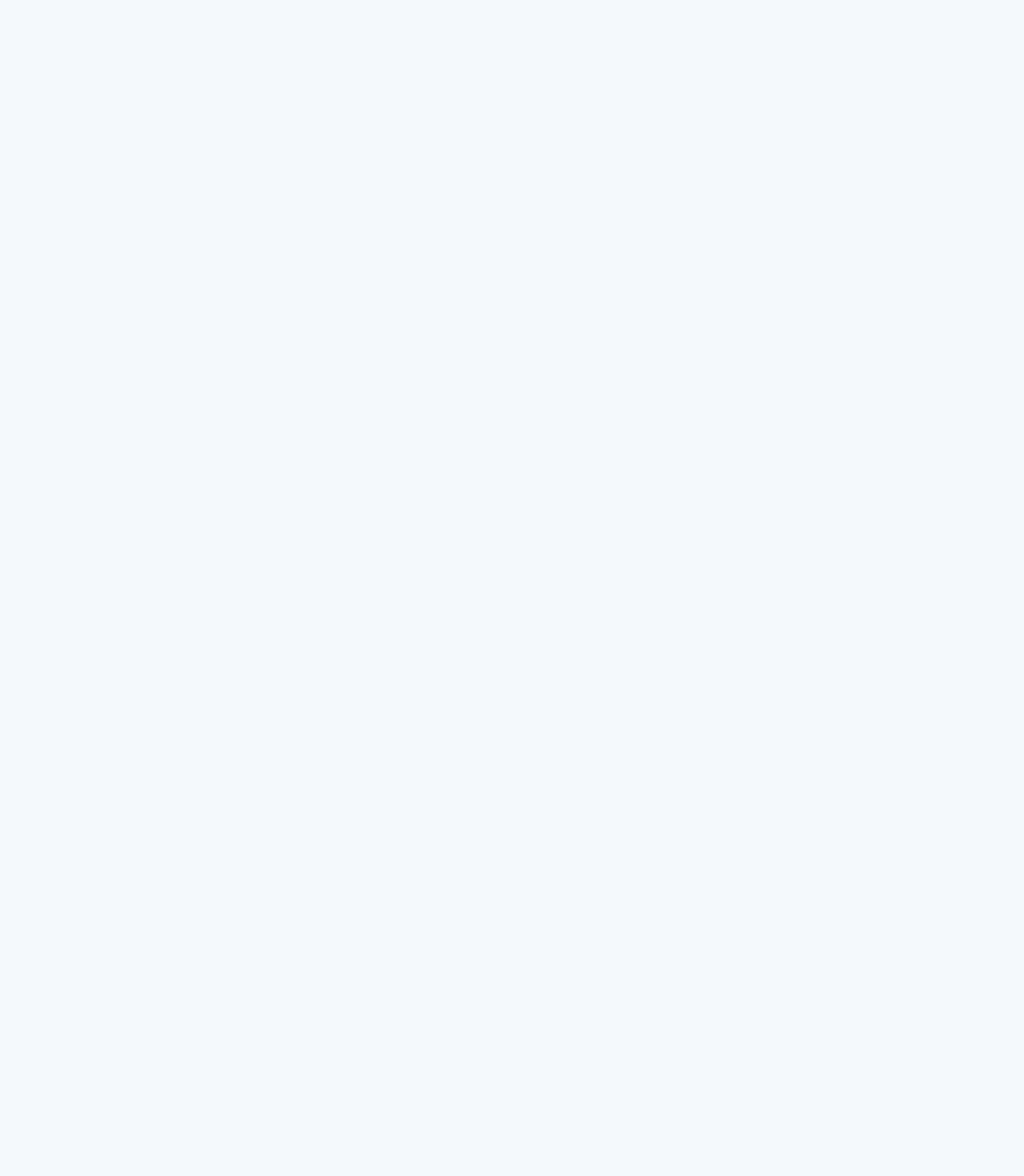
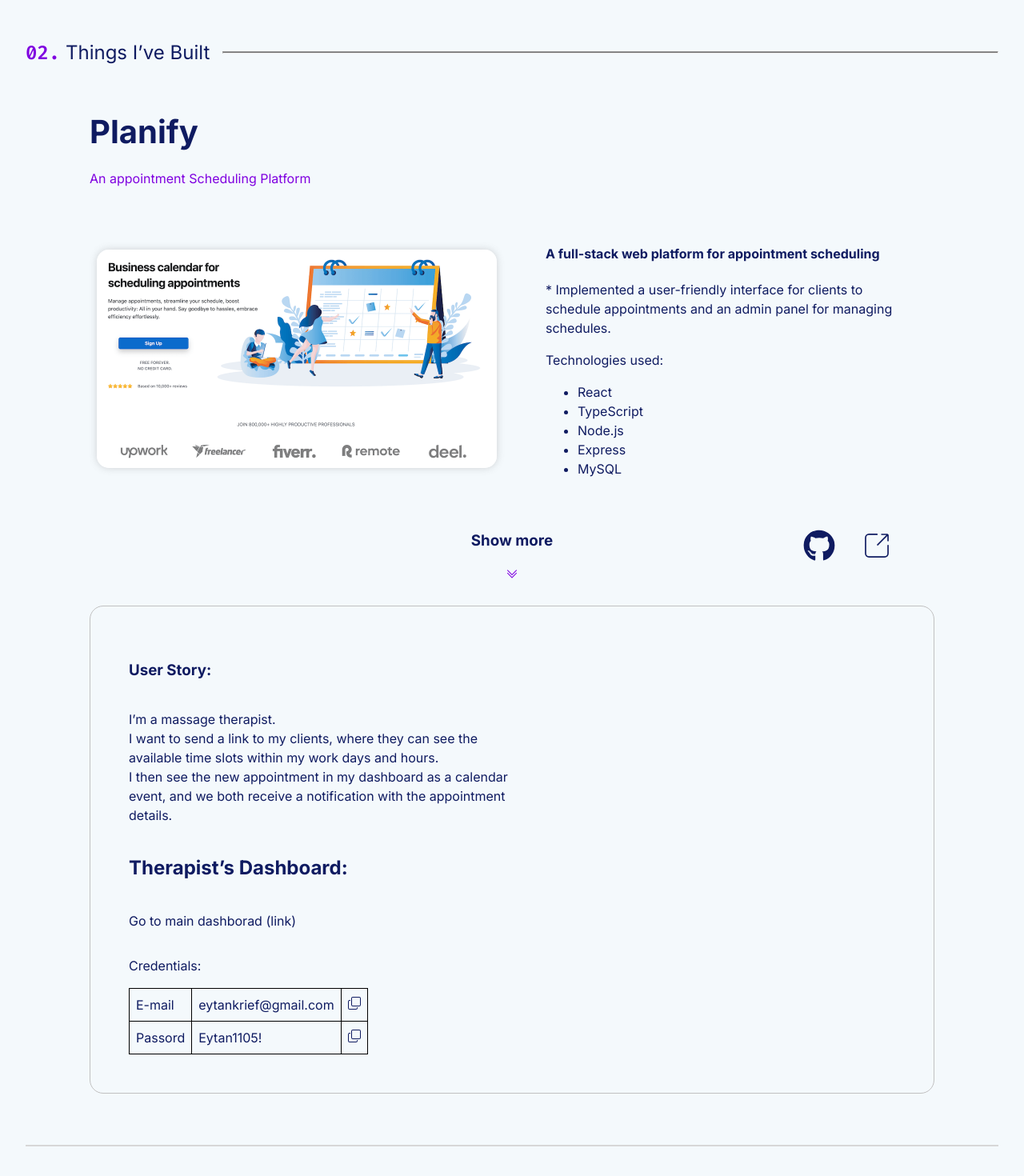
Before and after one commit to Eytan3000/presonal-website, a React (Vite) app: page / in a window 1280 px wide. Shown: the part 2120-3590 px from the top of the page at 80% size. Before the commit the page ends 2078 px from the top, so only its background shows below. Built offline with nearby package versions, Linux system fonts and the light colour scheme.

Commit message:
adding show more section

```diff
--- a/package.json
+++ b/package.json
@@ -11,7 +11,8 @@
   },
   "dependencies": {
     "react": "^18.2.0",
-    "react-dom": "^18.2.0"
+    "react-dom": "^18.2.0",
+    "react-icons": "^5.1.0"
   },
   "devDependencies": {
     "@types/react": "^18.2.56",
--- a/src/App.css
+++ b/src/App.css
@@ -67,7 +67,6 @@ hr {
   color: #7f00e0;
 }
 
-
 .grid-container {
   display: grid;
   grid-template-columns: 1fr 1fr; /* Two equal columns */
@@ -76,13 +75,16 @@ hr {
 
 .left-section {
   grid-column: 1 / 2; /* Span from column 1 to column 2 */
+  display: flex;
+  justify-content: center;
+  align-items: center; /* Center vertically */
 }
 
 .right-section {
   grid-column: 2 / 3; /* Span from column 2 to column 3 */
 }
 
-.hero-secondary-title{
+.hero-secondary-title {
   font-size: 1.5em;
   font-weight: 400;
 }
--- a/src/App.tsx
+++ b/src/App.tsx
@@ -2,14 +2,31 @@ import './App.css';
 import MenuBar from './components/menuBar/MenuBar';
 import Hero from './components/hero/Hero';
 import AboutMe from './components/aboutMe/AboutMe';
+import ProjectDetails from './components/reusable/projectDetails/ProjectDetails';
+import Card from './components/reusable/Card';
 
-function SectionDivider({ number, title }: { number: number; title: string }) {
+function SectionDivider({
+  number,
+  title,
+  mt,
+}: {
+  number: number;
+  title: string;
+  mt: number;
+}) {
   return (
     <>
-      <h2 className="hero-secondary-title">
-        <span className="menu-text-number">0{number}.</span> {title}
-      </h2>
-      <hr className="divider" />
+      <div
+        style={{
+          marginTop: `${mt}em`,
+          display: 'flex',
+          gap: '1rem',
+        }}>
+        <h2 className="hero-secondary-title" style={{ whiteSpace: 'nowrap' }}>
+          <span className="menu-text-number">0{number}.</span> {title}
+        </h2>
+        <hr />
+      </div>
     </>
   );
 }
@@ -21,14 +38,34 @@ function App() {
       <div className="main-div">
         <Hero />
 
-        <div
+        <SectionDivider number={1} title={'About me'} mt={32} />
+
+        <AboutMe />
+        {/* <SectionDivider number={3} title={'Technologies I Use'} mt={9} /> */}
+
+        {/* <div
           style={{
-            marginTop: '32em',
+            width: '100%',
             display: 'flex',
+            justifyContent: 'space-between',
           }}>
-          <SectionDivider number={1} title={'About me'} />
-        </div>
-        <AboutMe />
+          <Card title={'JavaScript'} />
+          <Card title={'TypeScript'} />
+          <Card title={'React'} />
+          <Card title={'Redux'} />
+          <Card title={'NodeJS'} />
+          <Card title={'ExpressJS'} />
+          <Card title={'MySQL'} />
+          <Card title={'Github'} />
+        </div> */}
+
+        <SectionDivider number={2} title={'Things I’ve Built'} mt={9} />
+
+        <ProjectDetails title={'Planify'} />
+        <ProjectDetails title={'Planify'} />
+        <ProjectDetails title={'Planify'} />
+
+        <SectionDivider number={3} title={'Contact'} mt={9} />
       </div>
     </>
   );
--- a/src/components/reusable/Card.tsx
+++ b/src/components/reusable/Card.tsx
@@ -12,7 +12,7 @@ export default function Card({ title }: { title: string }) {
         marginBottom: '1rem',
         width: '100%',
       }}>
-      <h4>{title}</h4>
+      {title}
     </div>
   );
 }
--- /dev/null
+++ b/src/components/reusable/projectDetails/ProjectDetails.tsx
@@ -0,0 +1,249 @@
+import './projectDetails.css';
+import planify from '../../../assets/planify.png';
+import { FaGithub } from 'react-icons/fa';
+import { CiShare1 } from 'react-icons/ci';
+import { LiaAngleDoubleDownSolid } from 'react-icons/lia';
+import { BsCopy } from 'react-icons/bs';
+
+const projectUrl = 'https://planifyapp.netlify.app/';
+const gitHubUrl = 'https://github.com/Eytan3000/appointment_client';
+
+function Details() {
+  return (
+    <>
+      <h4>A full-stack web platform for appointment scheduling</h4>
+      <p>
+        * Implemented a user-friendly interface for clients to schedule
+        appointments and an admin panel for managing schedules.
+      </p>
+      <p>Technologies used:</p>
+      <ul>
+        <li>React</li>
+        <li>TypeScript</li>
+        <li>Node.js</li>
+        <li>Express</li>
+        <li>MySQL</li>
+      </ul>
+    </>
+  );
+}
+
+function BottomDivider() {
+  return (
+    <div
+      style={{
+        marginTop: '4rem',
+        border: '0.1px solid #d7d7d7',
+      }}
+    />
+  );
+}
+
+export default function ProjectDetails({ title }: { title: string }) {
+  const handleOpenProjectUrl = () => window.open(projectUrl, '_blank');
+  const handleGithubClick = () => window.open(gitHubUrl, '_blank');
+  const handleCopy = (text: string) => {};
+  //     navigator.clipboard
+  //       .writeText(text)
+  //       .then(() => {
+  //         setCopied(true);
+  //       })
+  //       .catch((error) => {
+  //         console.error('Failed to copy:', error);
+  //       });
+  //   };
+
+  return (
+    <>
+      <div
+        style={{
+          display: 'flex',
+          flexDirection: 'column',
+          justifyContent: 'center',
+          marginTop: '2rem',
+          marginInline: '5rem',
+          //   margin: '2rem 5rem 6rem 5rem',
+        }}>
+        <h2 style={{ fontSize: '40px', margin: '0' }}>Planify</h2>
+        <p style={{ color: '#7f00e0', marginBottom: '3rem' }}>
+          An appointment Scheduling Platform
+        </p>
+
+        <div className="grid-container">
+          <div
+            onClick={handleOpenProjectUrl}
+            className="left-section"
+            style={{
+              cursor: 'pointer',
+            }}>
+            <img
+              className="project-img"
+              src={planify}
+              alt={title + ' project image'}
+            />
+          </div>
+          <div style={{ margin: '0 2rem' }} className="right-section">
+            <Details />
+          </div>
+        </div>
+
+        {/* <div
+          style={{
+            display: 'flex',
+            justifyContent: 'space-between',
+            marginTop: '1rem',
+          }}>
+          <div
+            style={{
+              display: 'flex',
+              justifyContent: 'space-between',
+              gap: '2rem',
+            }}>
+            <FaGithub size={40} />
+
+            <CiShare1 size={40} />
+          </div>
+          <button>Show more</button>
+          <div style={{ width: '112px' }} />
+        </div> */}
+        <div
+          style={{
+            display: 'flex',
+            justifyContent: 'space-between',
+            marginTop: '3rem',
+          }}>
+          <div style={{ width: '164px' }} />
+          {/* <button>Show more</button> */}
+
+          <div
+            className="show-more"
+            // style={{
+            //   cursor: 'pointer',
+            //   display: 'flex',
+            //   flexDirection: 'column',
+            //   alignItems: 'center',
+            // }}
+          >
+            <h3
+              className="show-more"
+              //   style={{
+              //     display: 'inline-block',
+              //     marginTop: '0',
+              //   }}
+            >
+              Show more
+            </h3>
+            <LiaAngleDoubleDownSolid className="show-more-icon" />
+          </div>
+
+          <div
+            style={{
+              display: 'flex',
+              justifyContent: 'space-between',
+              gap: '2rem',
+            }}>
+            <FaGithub className="icon" onClick={handleGithubClick} size={40} />
+            <CiShare1
+              className="icon"
+              onClick={handleOpenProjectUrl}
+              size={40}
+            />
+            <div style={{ width: '20px' }} />
+          </div>
+        </div>
+        {/* <div
+          style={{
+            display: 'flex',
+            flexDirection: 'column',
+            justifyContent: 'center',
+            gap: '2rem',
+          }}>
+          <div
+            style={{
+              display: 'flex',
+              justifyContent: 'center',
+              gap: '2rem',
+            }}>
+            <FaGithub size={40} />
+
+            <CiShare1 size={40} />
+          </div>
+          <button style={{ margin: '0 auto' }}>Show more</button>
+        </div> */}
+      </div>
+      {/* <hr
+        style={{
+          marginTop: '6rem',
+          //   height: '0.1px',
+          border: '0.1px solid #d7d7d7',
+        }}
+      /> */}
+      {/* <div
+        style={{
+          marginTop: '6rem',
+          height: '10px',
+          width: '10px',
+          //   background: 'red',
+          borderRadius: '50%',
+          background: '#272727',
+          //   border: '0.1px solid #d7d7d7',
+          margin: '0 auto',
+        }}
+      /> */}
+
+      {/* SHOW_MORE */}
+      <div
+        style={{
+          display: 'flex',
+          flexDirection: 'column',
+          justifyContent: 'center',
+          marginTop: '2rem',
+          marginInline: '5rem',
+          padding: '3rem',
+          border: '0.1px solid #c1c1c1',
+          borderRadius: '17px',
+        }}>
+        <h3>User Story:</h3>
+        <p style={{ maxWidth: '50%' }}>
+          I’m a massage therapist.
+          <br />I want to send a link to my clients, where they can see the
+          available time slots within my work days and hours.
+          <br /> I then see the new appointment in my dashboard as a calendar
+          event, and we both receive a notification with the appointment
+          details.
+        </p>
+        <h2>Therapist’s Dashboard:</h2>
+        <p>Go to main dashborad (link) </p>
+
+        {/* <p>
+          Credentials: <br />
+          E-mail: eytankrief@gmail.com // copy icon
+          <br />
+          Passord: Eytan1105! // copy icon
+        </p> */}
+        <p>Credentials:</p>
+        <div className="table-container">
+          <table>
+            <tr>
+              <td>E-mail</td>
+              <td>eytankrief@gmail.com</td>
+              <td className="icon" onClick={handleCopy}>
+                <BsCopy />
+              </td>
+            </tr>
+            <tr>
+              <td>Passord</td>
+              <td>Eytan1105!</td>
+              <td className="icon" onClick={handleCopy}>
+                <BsCopy />
+              </td>
+            </tr>
+          </table>
+
+
+        </div>
+      </div>
+      <BottomDivider />
+    </>
+  );
+}
--- /dev/null
+++ b/src/components/reusable/projectDetails/projectDetails.css
@@ -0,0 +1,74 @@
+/* .project-img {
+  width: 500px;
+  border-radius: 15px;
+  box-shadow: 0 0 5px rgba(120, 118, 118, 0.2);
+}
+.project-img:hover {
+  box-shadow: 0 0 5px rgba(127, 0, 224, 0.5);
+} */
+
+.project-img {
+  width: 500px;
+  border-radius: 15px;
+  box-shadow: 0 0 10px rgba(120, 118, 118, 0.3); /* Increased spread and opacity */
+  transition: box-shadow 0.3s ease; /* Adding transition for smooth effect */
+}
+
+.project-img:hover {
+  box-shadow: 0 0 20px rgba(127, 0, 224, 0.413);
+  /* box-shadow: 0 0 20px rgba(12,107,203, 0.7);  */
+  /* Increased spread, blur, and opacity */
+}
+
+.icon {
+  cursor: pointer;
+  border-radius: 50%;
+  transition: color 0.2s ease;
+}
+td.icon {
+  cursor: pointer;
+  border-radius: none;
+  /* transition: color 0.2s ease; */
+}
+.icon:hover {
+  color: #7f00e0;
+}
+
+div.show-more {
+  cursor: pointer;
+  display: flex;
+  flex-direction: column;
+  align-items: center;
+}
+h3.show-more {
+  display: inline-block;
+  margin-top: 0;
+}
+h3.show-more:hover {
+  /* text-shadow: 0 0 20px rgba(127, 0, 224, 0.413); */
+  text-shadow: 0 0 20px rgba(12, 107, 203, 0.55);
+  color: #7f00e0;
+}
+h3.show-more:hover {
+  /* text-shadow: 0 0 20px rgba(127, 0, 224, 0.413); */
+  text-shadow: 0 0 40px rgba(12, 107, 203, 0.55);
+  color: #7f00e0;
+}
+.show-more-icon {
+  color: #7f00e0;
+}
+
+table {
+  border-collapse: collapse;
+  width: 100%;
+  max-width: 30%;
+}
+
+th,
+td {
+  border: 0.5px solid black;
+  border-collapse: collapse;
+  padding: 8px;
+  text-align: left;
+  border-radius: 8px;
+}
```
Also changed, not shown: src/assets/planify.png (added), 1 other file (tests, documents, lock files or other folders).
